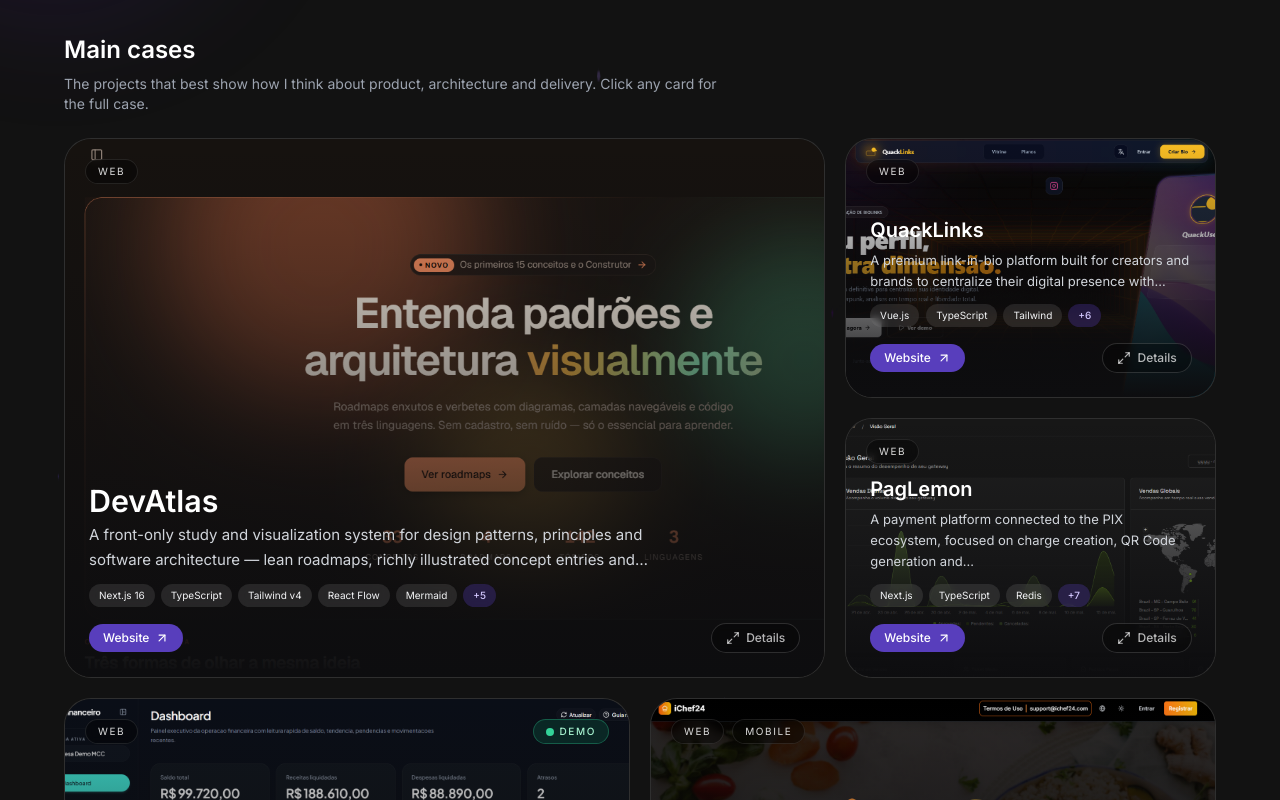
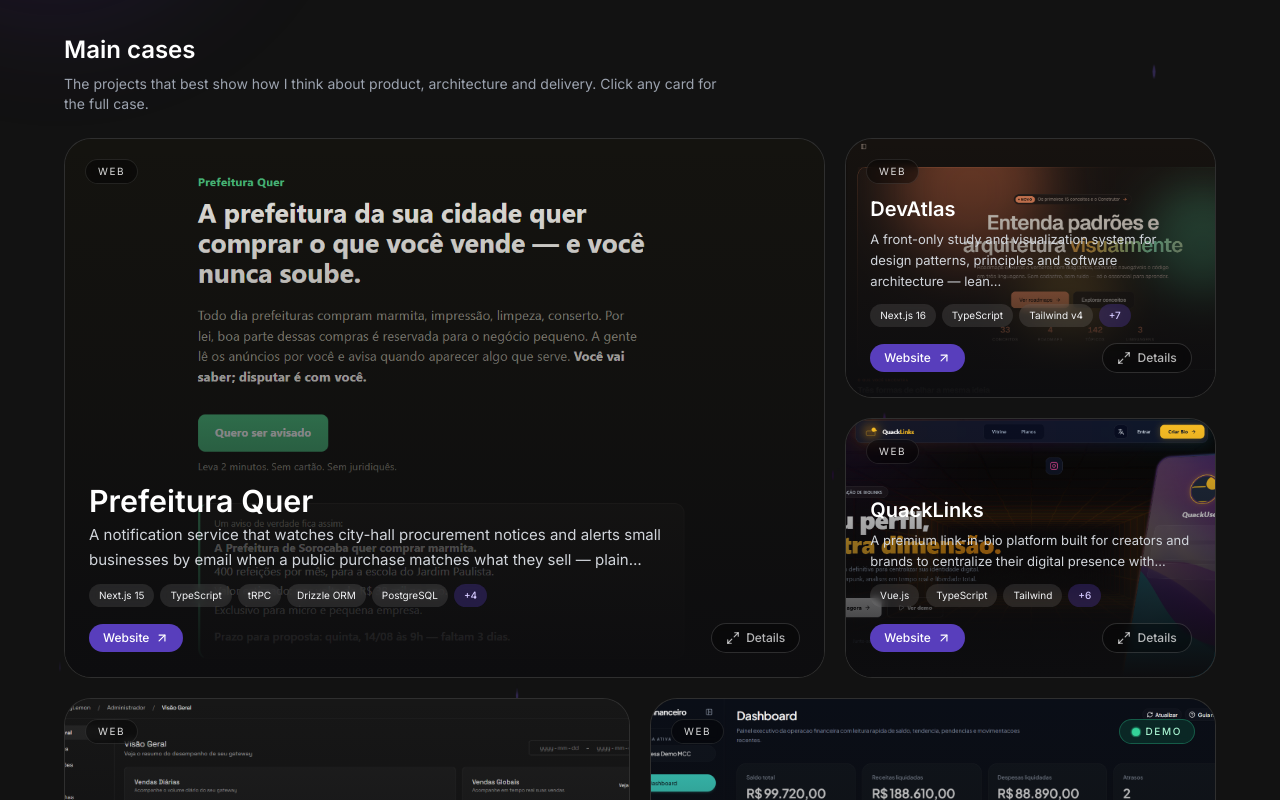
Before and after one commit to CalvinSoares/my-portfolio, a Next.js app: page /projects in a window 1280 px wide. Shown: the part 420-1220 px from the top of the page. Built offline with nearby package versions, Linux system fonts and the light colour scheme.

Commit message:
feat: add project

```diff
--- a/src/app/projects/page.tsx
+++ b/src/app/projects/page.tsx
@@ -48,6 +48,37 @@
 };
 
 const projectData = [
+  {
+    id: 11,
+    highlight: true,
+    title: "Prefeitura Quer",
+    descriptionEn:
+      "A notification service that watches city-hall procurement notices and alerts small businesses by email when a public purchase matches what they sell — plain language, no legalese, no card required.",
+    descriptionPt:
+      "Um serviço de avisos que acompanha anúncios de compras de prefeituras e avisa negócios pequenos por e-mail quando aparece algo que combina com o que eles vendem — em português claro, sem juridiquês e sem cartão.",
+    roleEn:
+      "Designed and built the product end-to-end: public landing and signup with magic-link auth, subscriber preferences (what they sell, where, and capacity), admin tooling, and the pipeline that reads official notices and sends short, actionable alerts.",
+    rolePt:
+      "Concebi e construí o produto de ponta a ponta: landing e cadastro públicos com autenticação por magic link, preferências do assinante (o que vende, onde e capacidade), painel admin e o fluxo que lê os anúncios oficiais e dispara avisos curtos e acionáveis.",
+    impactEn:
+      "Turns opaque public procurement into a daily signal for micro and small businesses — they learn about reserved opportunities in time to bid, without having to monitor government portals themselves.",
+    impactPt:
+      "Transforma compras públicas opacas em um sinal diário para micro e pequenas empresas — elas ficam sabendo de oportunidades reservadas a tempo de disputar, sem precisar vigiar portais de governo.",
+    image: "/images/projects/prefeituraquer.png",
+    tag: ["All", "Web"],
+    previewUrl: "https://state-sell.vercel.app/",
+    tecnologias: [
+      "Next.js 15",
+      "TypeScript",
+      "tRPC",
+      "Drizzle ORM",
+      "PostgreSQL",
+      "TanStack Query",
+      "Zod",
+      "Vitest",
+      "Magic Link Auth",
+    ],
+  },
   {
     id: 10,
     highlight: true,
```
Also changed, not shown: public/images/projects/prefeituraquer.png (added).
